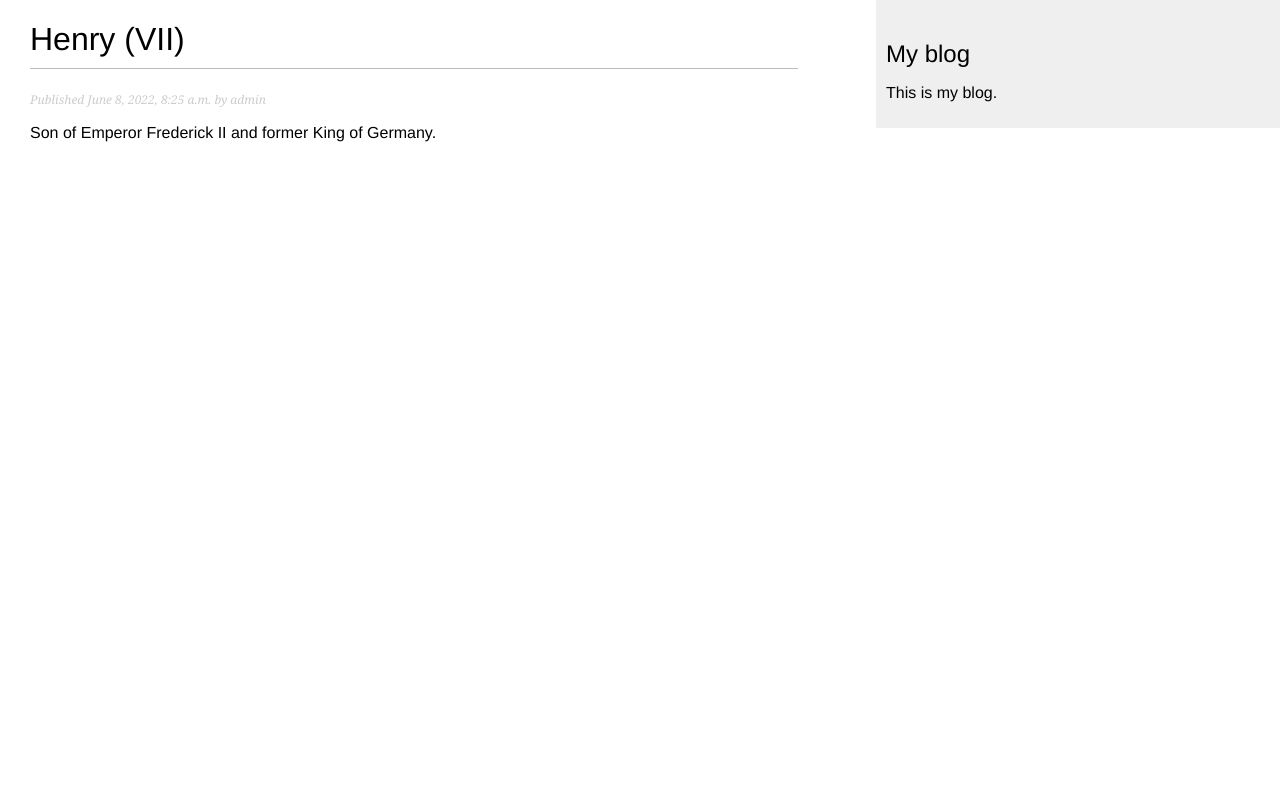
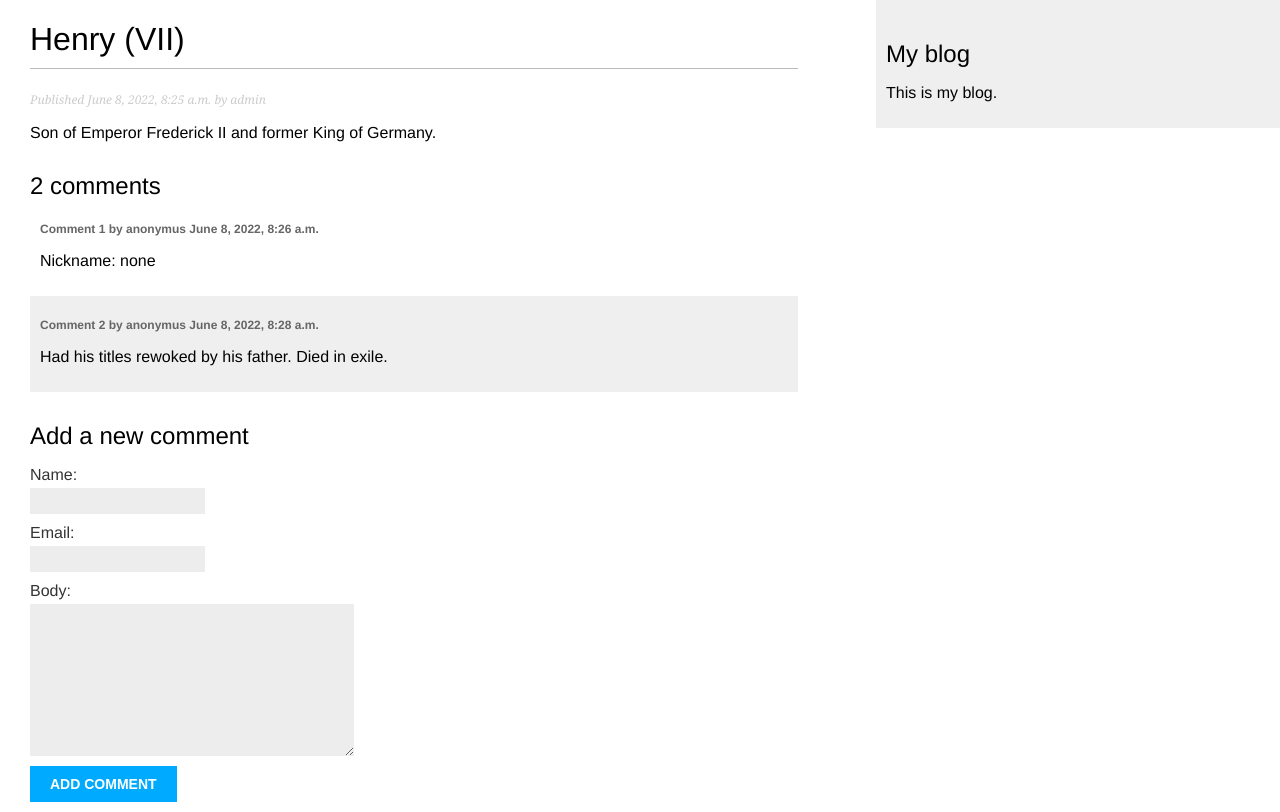
Before and after one commit to Czenra/Practice, a Django app: page /blog/5/ in a window 1280 px wide. Before the commit the page ends 142 px from the top, so only its background shows below. Run offline with Django 4.2, Linux system fonts and the light colour scheme; data comes from the database, SQL or seed files in the repository; both versions use the stored data as it was after the commit.

Commit message:
Comments

```diff
--- /dev/null
+++ b/mysite/blog/forms.py
@@ -0,0 +1,8 @@
+from django import forms
+from .models import Comment
+
+
+class CommentForm(forms.ModelForm):
+     class Meta:
+         model = Comment
+         fields = ['name', 'email', 'body']
--- a/mysite/blog/models.py
+++ b/mysite/blog/models.py
@@ -4,30 +4,46 @@
 
 
 class PublishedManager(models.Manager):
-     def get_queryset(self):
-        return super().get_queryset().filter(status=Post.Status.PUBLISHED)
+    def get_queryset(self):
+       return super().get_queryset().filter(status=Post.Status.PUBLISHED)
 class Post(models.Model):
-     class Status(models.TextChoices):
-         DRAFT = 'DF', 'Draft'
-         PUBLISHED = 'PB', 'Published'
-     title = models.CharField(max_length=250)
-     slug = models.SlugField(max_length=250)
-     author = models.ForeignKey(User,
-     on_delete=models.CASCADE,
-     related_name='blog_posts')
-     body = models.TextField()
-     publish = models.DateTimeField(default=timezone.now)
-     created = models.DateTimeField(auto_now_add=True)
-     updated = models.DateTimeField(auto_now=True)
-     status = models.CharField(max_length=2,
-     choices=Status.choices,
-     default=Status.DRAFT)
-     objects = models.Manager() # The default manager.
-     published = PublishedManager() # Our custom manager.
-     class Meta:
-         ordering = ['-publish']
-         indexes = [
-         models.Index(fields=['-publish']),
-         ]
-     def __str__(self):
+    class Status(models.TextChoices):
+        DRAFT = 'DF', 'Draft'
+        PUBLISHED = 'PB', 'Published'
+    title = models.CharField(max_length=250)
+    slug = models.SlugField(max_length=250)
+    author = models.ForeignKey(User,
+    on_delete=models.CASCADE,
+    related_name='blog_posts')
+    body = models.TextField()
+    publish = models.DateTimeField(default=timezone.now)
+    created = models.DateTimeField(auto_now_add=True)
+    updated = models.DateTimeField(auto_now=True)
+    status = models.CharField(max_length=2,
+    choices=Status.choices,
+    default=Status.DRAFT)
+    objects = models.Manager() # The default manager.
+    published = PublishedManager() # Our custom manager.
+    class Meta:
+        ordering = ['-publish']
+        indexes = [
+            models.Index(fields=['-publish']),
+        ]
+    def __str__(self):
         return self.title
+
+class Comment(models.Model):
+    post = models.ForeignKey(Post, on_delete=models.CASCADE, related_name='comments')
+    name = models.CharField(max_length=80)
+    email = models.EmailField()
+    body = models.TextField()
+    created = models.DateTimeField(auto_now_add=True)
+    updated = models.DateTimeField(auto_now=True)
+    active = models.BooleanField(default=True)
+    class Meta:
+        ordering = ['created']
+        indexes = [
+            models.Index(fields=['created']),
+        ]
+    def __str__(self):
+        return f'Comment by {self.name} on {self.post}'
--- a/mysite/blog/templates/blog/post/detail.html
+++ b/mysite/blog/templates/blog/post/detail.html
@@ -3,9 +3,30 @@
 {% block title %}{{ post.title }}{% endblock %}
 
 {% block content %}
-  <h1>{{ post.title }}</h1>
-  <p class="date">
-    Published {{ post.publish }} by {{ post.author }}
-  </p>
-  {{ post.body|linebreaks }}
+	<h1>{{ post.title }}</h1>
+	<p class="date">
+		Published {{ post.publish }} by {{ post.author }}
+	</p>
+	{{ post.body|linebreaks }}
+	{% with comments.count as total_comments %}
+		<h2>{{ total_comments }} comment{{ total_comments|pluralize }}</h2>
+	{% endwith %}
+
+{% for comment in comments %}
+	<div class="comment">
+		<p class="info">
+			Comment {{ forloop.counter }} by {{ comment.name }}
+			{{ comment.created }}
+		</p>
+		{{ comment.body|linebreaks }}
+	</div>
+{% empty %}
+	<p>There are no comments yet.</p>
+{% endfor %}
+<h2>Add a new comment</h2>
+	<form action="{% url "blog:post_comment" post.id %}" method="post">
+		{{ form.as_p }}
+		{% csrf_token %}
+		<p><input type="submit" value="Add comment"></p>
+	</form>
 {% endblock %}
--- a/mysite/blog/urls.py
+++ b/mysite/blog/urls.py
@@ -7,4 +7,5 @@
      # post views
      path('', views.post_list, name='post_list'),
      path('<int:id>/', views.post_detail, name='post_detail'),
+     path('<int:post_id>/comment/', views.post_comment, name='post_comment'),
 ]
--- a/mysite/blog/views.py
+++ b/mysite/blog/views.py
@@ -1,5 +1,7 @@
 from django.shortcuts import render, get_object_or_404
 from .models import Post
+from .forms import CommentForm
+from django.views.decorators.http import require_POST
 
 
 def post_list(request):
@@ -7,6 +9,22 @@
      return render(request,
      'blog/post/list.html',
      {'posts': posts})
+
+
 def post_detail(request, id):
      post = get_object_or_404(Post, id=id, status=Post.Status.PUBLISHED)
-     return render(request, 'blog/post/detail.html', {'post': post})
+     comments = post.comments.filter(active=True)
+     form = CommentForm()
+     return render(request, 'blog/post/detail.html', {'post': post, 'comments': comments,
+    'form': form})
+@require_POST
+def post_comment(request, post_id):
+     post = get_object_or_404(Post, id=post_id, status=Post.Status.PUBLISHED)
+     comment = None
+     form = CommentForm(data=request.POST)
+     if form.is_valid():
+         comment = form.save(commit=False)
+         comment.post = post
+         comment.save()
+     return render(request, 'blog/post/comment.html', {'post': post, 'form': form,
+    'comment': comment})
```
Also changed, not shown: mysite/blog/admin.py (+8 -1 lines), mysite/blog/migrations/0002_comment_comment_blog_commen_created_0e6ed4_idx.py (added), mysite/db.sqlite3, 4 other files.
